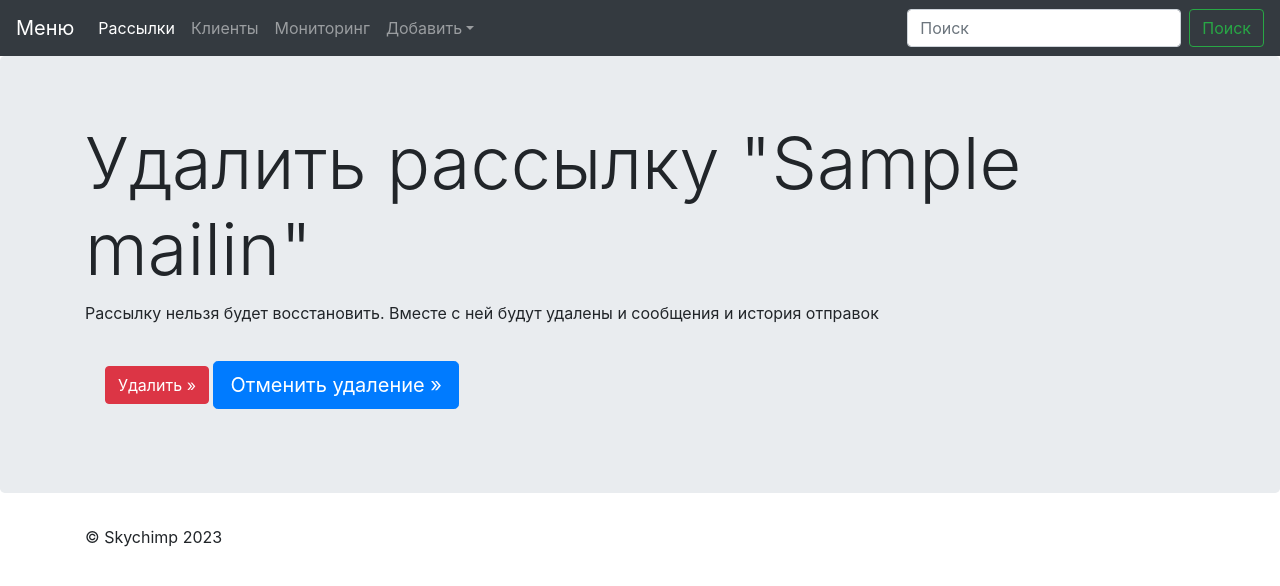
After one commit to kolambar/Skychimp, a Django app: a page that uses mailing/templates/mailing/base.html in a window 1280 px wide. The commit adds this page. Shown: the top 586 px of the page. Run offline with Django 4.2, Linux system fonts and the light colour scheme; tables that the repository leaves empty hold one stand-in row (values such as "Sample post"); some libraries are stand-ins or nearby versions.

Commit message:
add mailin_confirm_delete.html.html and add url and view

```diff
--- a/mailing/templates/mailing/base.html
+++ b/mailing/templates/mailing/base.html
@@ -30,7 +30,7 @@
       <div class="collapse navbar-collapse" id="navbarsExampleDefault">
         <ul class="navbar-nav mr-auto">
           <li class="nav-item active">
-            <a class="nav-link" href="#">Рассылки <span class="sr-only">(current)</span></a>
+            <a class="nav-link" href="/">Рассылки <span class="sr-only">(current)</span></a>
           </li>
           <li class="nav-item">
             <a class="nav-link" href="#">Клиенты</a>
--- /dev/null
+++ b/mailing/templates/mailing/mailin_confirm_delete.html
@@ -0,0 +1,16 @@
+{% extends 'mailing/base.html' %}
+{% block content %}
+<div class="jumbotron">
+    <div class="container">
+      <h1 class="display-3">Удалить рассылку "{{object.name}}"</h1>
+      <p>Рассылку нельзя будет восстановить. Вместе с ней будут удалены и сообщения и история отправок</p>
+        <div class="card-body">
+            <form method="post">
+                {% csrf_token %}
+                <button role="submit" class="btn btn-danger">Удалить &raquo;</button>
+                <a class="btn btn-primary btn-lg" href="/" role="button">Отменить удаление &raquo;</a>
+            </form>
+        </div>
+    </div>
+</div>
+{% endblock %}
--- a/mailing/templates/mailing/mailin_detail.html
+++ b/mailing/templates/mailing/mailin_detail.html
@@ -22,6 +22,9 @@
           {% for client in object.Client %}
             <p>- {{object.Client.name}} ({{object.Client.email}})<p>
           {% endfor %}
+        <hr>
+        <p><a class="btn btn-secondary" href="{% url 'mailing:detail_mailing' object.slug %}" role="button">Изменить &raquo;</a></p>
+        <a class="btn btn-danger" href="{% url 'mailing:delete_mailing' object.slug %}" role="button">Удалить &raquo;</a></p>
       </div>
 
 
--- a/mailing/urls.py
+++ b/mailing/urls.py
@@ -1,6 +1,6 @@
 from mailing.apps import MailingConfig
 from django.urls import path
-from mailing.views import MailinListView, MailinCreateView, MailinDetailView
+from mailing.views import MailinListView, MailinCreateView, MailinDetailView, MailinDeleteView
 
 app_name = MailingConfig.name
 
@@ -8,4 +8,6 @@ urlpatterns = [
     path('', MailinListView.as_view(), name='mailing_list'),
     path('create_mailing/', MailinCreateView.as_view(), name='create_mailing'),
     path('detail_mailing/<slug:slug>/', MailinDetailView.as_view(), name='detail_mailing'),
+    path('delete_mailing/<slug:slug>/', MailinDeleteView.as_view(), name='delete_mailing'),
+
 ]
--- a/mailing/views.py
+++ b/mailing/views.py
@@ -1,5 +1,5 @@
 from django.urls import reverse_lazy
-from django.views.generic import ListView, CreateView, DetailView
+from django.views.generic import ListView, CreateView, DetailView, DeleteView, UpdateView
 from django.shortcuts import render
 from mailing.models import Mailin
 
@@ -19,3 +19,14 @@ class MailinCreateView(CreateView):
 
 class MailinDetailView(DetailView):
     model = Mailin
+
+
+class MailinDeleteView(DeleteView):
+    model = Mailin  # Модель
+    success_url = reverse_lazy('mailing:mailing_list')
+
+
+class MailinUpdateView(UpdateView):
+    model = Mailin  # Модель
+    fields = ('name', 'mail_time', 'interval', 'status')  # Поля для редактирования
+    success_url = reverse_lazy('students:list')  # Адрес для перенаправления после успешного редактирования
```
